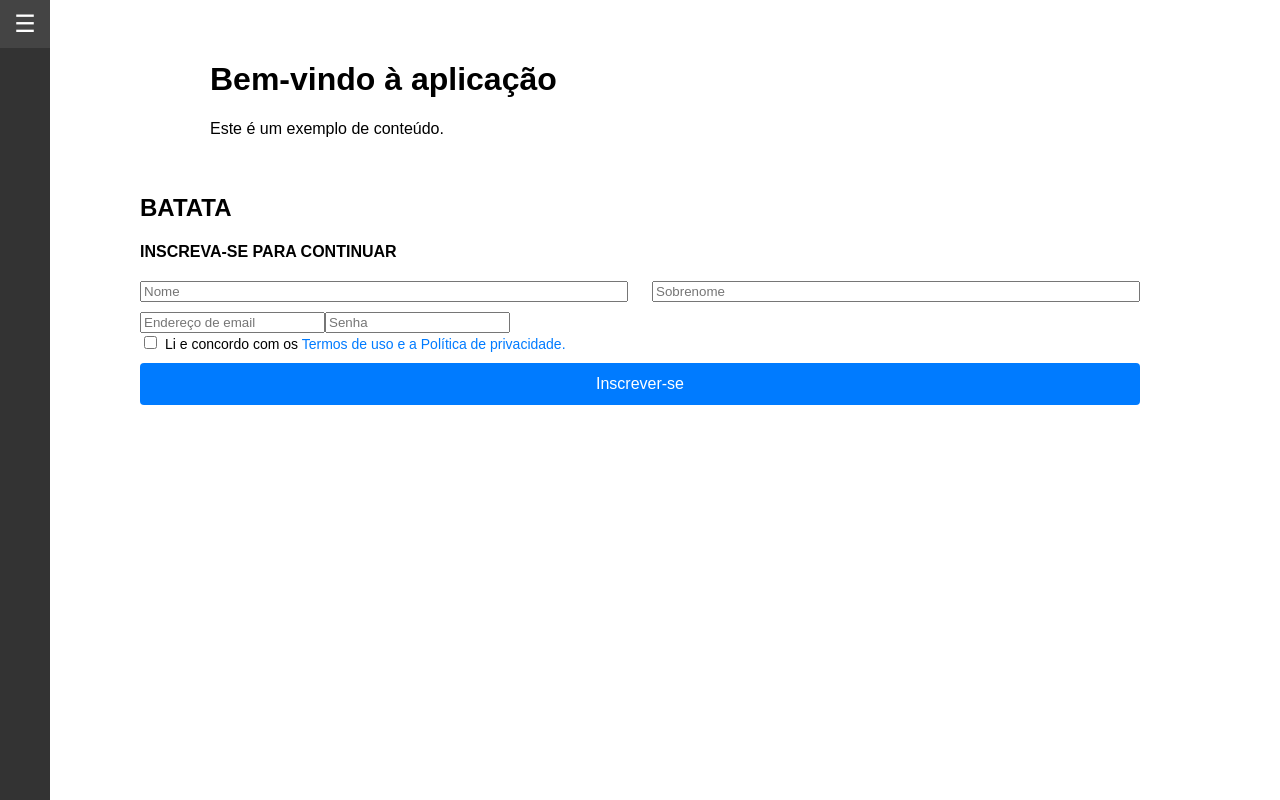
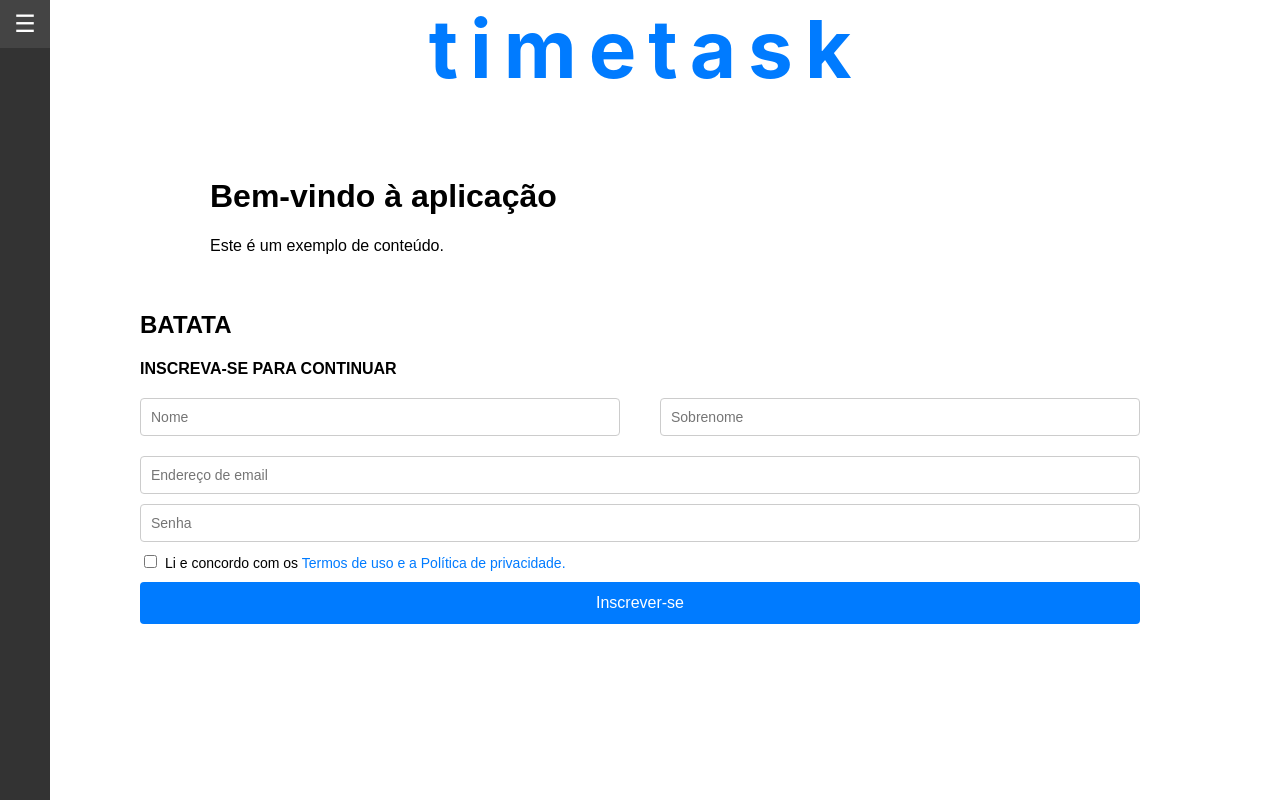
Before and after one commit to Realguites/painel-front, a React (Create React App) app: page / in a window 1280 px wide. Built offline with nearby package versions, Linux system fonts and the light colour scheme; no server answers.

Commit message:
Criacao de tela de login

```diff
--- a/src/App.js
+++ b/src/App.js
@@ -1,6 +1,8 @@
-import logo from './logo.svg';
-import './App.css';
+import { BrowserRouter, Routes, Route } from "react-router-dom";
+
+import LoginPage from './telas/LoginPage';
 import UserRegistration from './telas/UserRegistration';
+
 
 const eventSource = new EventSource('http://localhost:8080/stream-sse');
 
@@ -16,7 +18,14 @@
 
 function App() {
   return (
-    <UserRegistration/>
+    <BrowserRouter>
+      <Routes>
+        <Route index element={<UserRegistration />} />
+        <Route path="/" element={<LoginPage />} />
+        <Route path="/login" element={<LoginPage />} />
+      </Routes>
+    </BrowserRouter>
+
   );
 }
 
--- a/src/components/InputField.jsx
+++ b/src/components/InputField.jsx
@@ -7,7 +7,7 @@
       value={value}
       onChange={onChange}
       placeholder={placeholder}
-      style={style}
+      style={{ ...styles.input, ...style }}
     />
   );
 }
--- a/src/components/SideMenu.jsx
+++ b/src/components/SideMenu.jsx
@@ -41,8 +41,14 @@
     color: '#fff',
     transition: 'width 0.3s',
     overflow: 'hidden',
+    zIndex: 1000, // Garante que o menu esteja acima de outros elementos
     '@media (max-width: 768px)': {
-      width: '0px',
+      width: '100%',
+      height: 'auto',
+      top: '0',
+      left: '0',
+      position: 'fixed',
+      zIndex: 1000, // Garante que o menu fique acima do header
     },
   },
   menuExpanded: {
@@ -54,12 +60,14 @@
     backgroundColor: '#333',
     color: '#fff',
     transition: 'width 0.3s',
+    zIndex: 1000, // Garante que o menu esteja acima de outros elementos
     '@media (max-width: 768px)': {
       width: '100%',
+      height: 'auto',
       top: '0',
       left: '0',
-      height: 'auto',
       position: 'fixed',
+      zIndex: 1000, // Garante que o menu fique acima do header
     },
   },
   toggleButton: {
@@ -80,16 +88,18 @@
   },
   menuList: {
     listStyleType: 'none',
-    padding: 0,
-    margin: 0,
-    display: 'flex',
-    flexDirection: 'column',
+    padding: '0',
+    margin: '0',
   },
   menuItem: {
-    padding: '10px 20px',
-    borderBottom: '1px solid #555',
+    padding: '10px',
+    borderBottom: '1px solid #444',
     display: 'flex',
     alignItems: 'center',
+    color: '#fff',
+  },
+  icon: {
+    marginRight: '10px',
   },
 };
 
--- /dev/null
+++ b/src/others/AnimatedLogo.jsx
@@ -0,0 +1,48 @@
+import React from 'react';
+import { motion } from 'framer-motion';
+
+const letterVariants = {
+  initial: { y: 50, opacity: 0 },
+  animate: { y: 0, opacity: 1 },
+};
+
+const AnimatedLogo = ({ fontSize = '4rem', color = '#007BFF' }) => {
+  const letters = "timetask".split("");
+
+  return (
+    <div style={{ ...styles.container, fontSize, color }}>
+      {letters.map((letter, index) => (
+        <motion.span
+          key={index}
+          variants={letterVariants}
+          initial="initial"
+          animate="animate"
+          transition={{
+            delay: index * 0.1,
+            duration: 0.5,
+            repeat: Infinity,   // Repetir infinitamente
+            repeatDelay: 4.5,   // Tempo entre as repetições
+          }}
+          style={styles.letter}
+        >
+          {letter}
+        </motion.span>
+      ))}
+    </div>
+  );
+};
+
+const styles = {
+  container: {
+    display: 'flex',
+    justifyContent: 'center',
+    alignItems: 'center',
+    fontWeight: 'bold',
+    marginBottom: '20px',
+  },
+  letter: {
+    margin: '0 6px',
+  },
+};
+
+export default AnimatedLogo;
--- /dev/null
+++ b/src/others/AnimatedLogoHeader.jsx
@@ -0,0 +1,43 @@
+import React from 'react';
+import { motion } from 'framer-motion';
+
+const letterVariants = {
+  initial: { y: 50, opacity: 0 },
+  animate: { y: 0, opacity: 1 },
+};
+
+const AnimatedLogoHeader = ({ fontSize = '5rem', color = '#007BFF' }) => {
+  const letters = "timetask".split("");
+
+  return (
+    <div style={{ ...styles.container, fontSize, color }}>
+      {letters.map((letter, index) => (
+        <motion.span
+          key={index}
+          variants={letterVariants}
+          initial="initial"
+          animate="animate"
+          transition={{ delay: index * 0.1, duration: 0.5 }}
+          style={styles.letter}
+        >
+          {letter}
+        </motion.span>
+      ))}
+    </div>
+  );
+};
+
+const styles = {
+  container: {
+    display: 'flex',
+    justifyContent: 'center',
+    alignItems: 'center',
+    fontWeight: 'bold',
+    marginBottom: '20px',
+  },
+  letter: {
+    margin: '0 6px',
+  },
+};
+
+export default AnimatedLogoHeader;
--- /dev/null
+++ b/src/others/Header.jsx
@@ -0,0 +1,23 @@
+import React from 'react';
+import AnimatedLogoHeader from './AnimatedLogoHeader';
+import SideMenu from '../components/SideMenu';
+
+const Header = () => {
+  return (
+    <div>
+      <SideMenu />
+      <AnimatedLogoHeader />
+    </div>
+  );
+};
+
+const styles = {
+  header: {
+    width: '100%', // Ocupa toda a largura
+    padding: '10px 20px',
+    borderBottom: '1px solid #ccc',
+    textAlign: 'center',
+  },
+};
+
+export default Header;
--- /dev/null
+++ b/src/telas/LoginPage.jsx
@@ -0,0 +1,77 @@
+import React, { useState } from 'react';
+import InputField from '../components/InputField';
+import Button from '../components/Button';
+import AnimatedLogo from '../others/AnimatedLogo';
+
+
+function LoginPage() {
+  const [email, setEmail] = useState('');
+  const [password, setPassword] = useState('');
+
+  const handleLogin = () => {
+    // Lógica de autenticação aqui
+    alert(`Email: ${email}\nPassword: ${password}`);
+  };
+
+  return (
+    <div style={styles.container}>
+      <div style={styles.loginBox}>
+      <AnimatedLogo />
+        <h2 style={styles.title}>Login</h2>
+        <InputField
+          type="email"
+          value={email}
+          onChange={(e) => setEmail(e.target.value)}
+          placeholder="Email"
+          style={styles.input}
+        />
+        <InputField
+          type="password"
+          value={password}
+          onChange={(e) => setPassword(e.target.value)}
+          placeholder="Senha"
+          style={styles.input}
+        />
+        <Button label="Entrar" onClick={handleLogin} style={styles.button} />
+      </div>
+    </div>
+  );
+}
+
+const styles = {
+  container: {
+    display: 'flex',
+    justifyContent: 'center',
+    alignItems: 'center',
+    height: '100vh',
+    backgroundColor: '#f7f9fc',
+  },
+  loginBox: {
+    width: '350px',
+    padding: '40px',
+    backgroundColor: '#fff',
+    borderRadius: '10px',
+    boxShadow: '0 4px 8px rgba(0, 0, 0, 0.1)',
+    textAlign: 'center',
+  },
+  title: {
+    marginBottom: '20px',
+    color: '#333',
+    fontSize: '24px',
+  },
+  input: {
+    marginBottom: '20px',
+  },
+  button: {
+    width: '100%',
+    padding: '12px',
+    fontSize: '16px',
+    borderRadius: '4px',
+    border: 'none',
+    backgroundColor: '#007BFF',
+    color: '#fff',
+    cursor: 'pointer',
+  },
+};
+
+export default LoginPage;
--- a/src/telas/UserRegistration.jsx
+++ b/src/telas/UserRegistration.jsx
@@ -1,11 +1,10 @@
 import React, { useState } from 'react';
 import axios from 'axios';
-
 import InputField from '../components/InputField';
-import SelectField from '../components/SelectField';
 import CheckboxField from '../components/CheckboxField';
 import Button from '../components/Button';
-import SideMenu from '../components/SideMenu';
+import Header from '../others/Header';
+
 
 function UserRegistration() {
   const [nome, setNome] = useState('');
@@ -41,8 +40,11 @@
   };
 
   return (
+    <div>
+       <Header/>
       <div style={styles.container}>
-      <SideMenu />
+
+
           <div style={{ marginLeft: '50px', padding: '20px' }}>
             {/* Conteúdo da aplicação */}
             <h1>Bem-vindo à aplicação</h1>
@@ -92,6 +94,8 @@
           <Button label="Inscrever-se" onClick={handleSubmit} />
         </div>
       </div>
+
+    </div>
   );
 }
 
```
Also changed, not shown: package.json (+5 -6 lines), src/components/TopMenu.jsx (added, +78 -0 lines), src/others/Footer.jsx (added, +22 -0 lines), 2 other files (tests, documents, lock files or other folders). Lines whose indentation alone changed are shown as unchanged.
